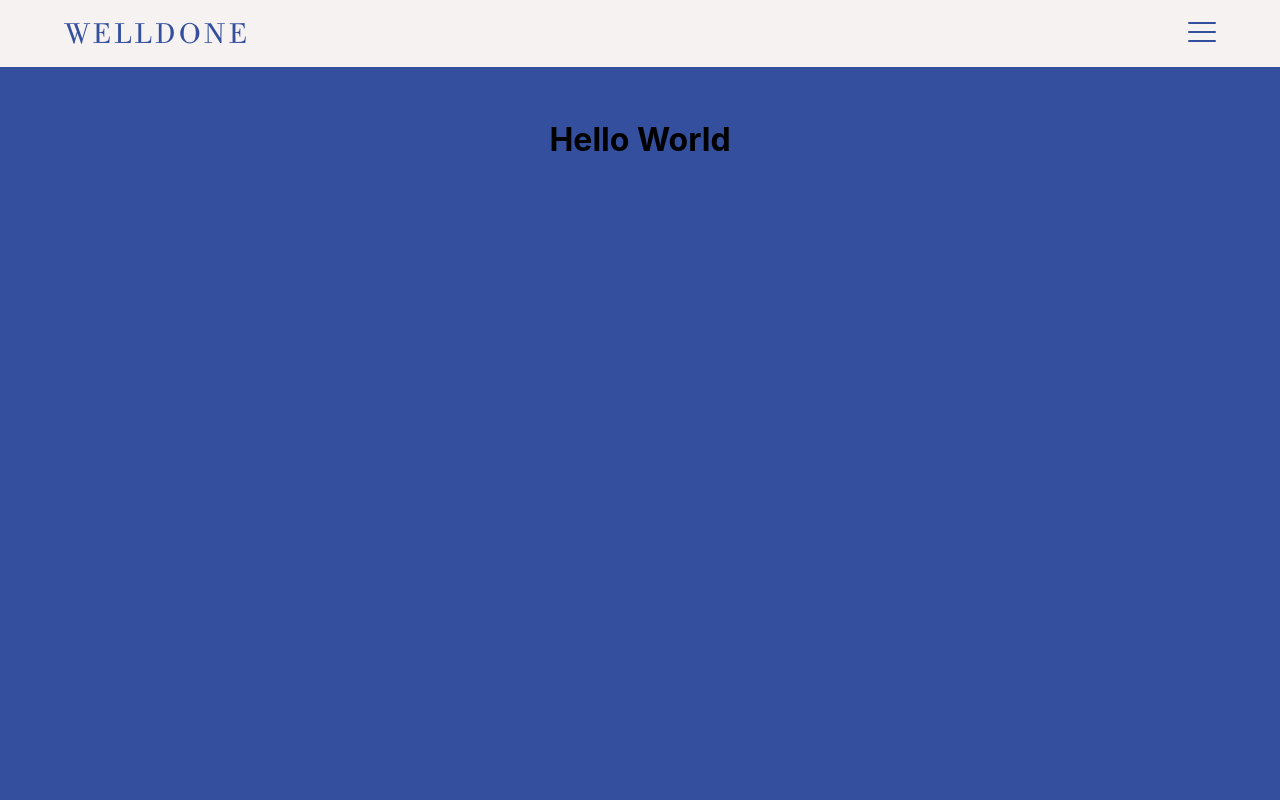
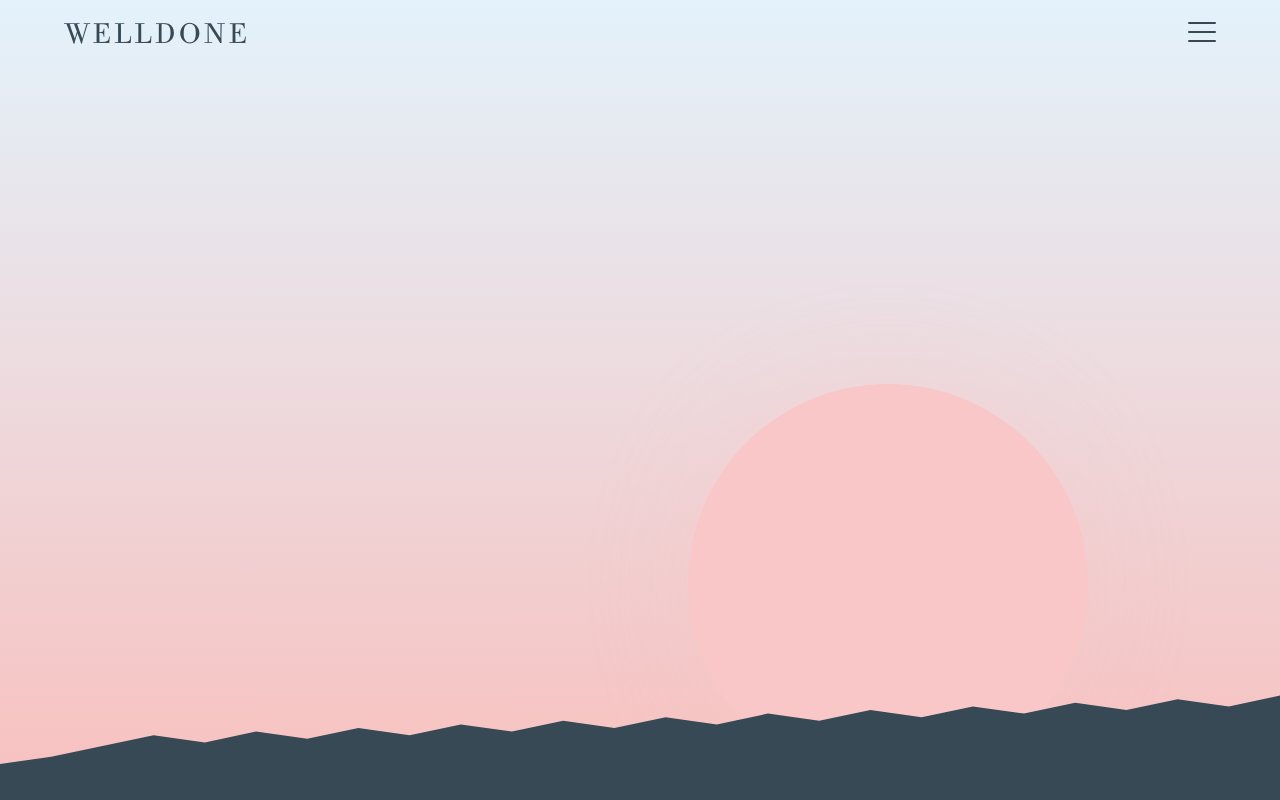
Before and after one commit to rachel-aileen/Welldone-Design-Test, a React (Create React App) app: page / in a window 1280 px wide. Built offline with nearby package versions, Linux system fonts and the light colour scheme; the HTML template or start-up script is replaced by a standard one.

Commit message:
hoem page sunset added

```diff
--- a/src/App.css
+++ b/src/App.css
@@ -49,14 +49,21 @@
 }
 
 .navbar {
-  background-color: var(--color-navbar);
+  background-color: transparent;
   padding: 1rem 0rem;
   position: fixed;
   top: 0;
   left: 0;
   right: 0;
   z-index: 1000;
-  transition: opacity 0.3s ease-in-out, transform 0.3s ease-in-out;
+  transition: all 0.3s ease-in-out;
+}
+
+.navbar.scrolled {
+  background-color: rgba(246, 242, 242, 0.8);
+  backdrop-filter: blur(10px);
+  -webkit-backdrop-filter: blur(10px);
+  box-shadow: 0 2px 20px rgba(0, 0, 0, 0.1);
 }
 
 .navbar.visible {
@@ -70,7 +77,14 @@
 }
 
 .navbar.pricing-page-nav {
-  background-color: var(--color-primary);
+  background-color: transparent;
+}
+
+.navbar.pricing-page-nav.scrolled {
+  background-color: rgba(18, 34, 35, 0.8);
+  backdrop-filter: blur(10px);
+  -webkit-backdrop-filter: blur(10px);
+  box-shadow: 0 2px 20px rgba(0, 0, 0, 0.2);
 }
 
 .navbar.pricing-page-nav .brand-text {
@@ -79,6 +93,40 @@
 
 .navbar.pricing-page-nav .hamburger-line {
   background-color: var(--color-secondary) !important;
+}
+
+.navbar.contact-page-nav {
+  background-color: transparent;
+}
+
+.navbar.contact-page-nav.scrolled {
+  background-color: rgba(246, 242, 242, 0.8);
+  backdrop-filter: blur(10px);
+  -webkit-backdrop-filter: blur(10px);
+  box-shadow: 0 2px 20px rgba(0, 0, 0, 0.1);
+}
+
+.navbar.contact-page-nav .brand-text {
+  color: var(--color-primary);
+}
+
+.navbar.contact-page-nav .hamburger-line {
+  background-color: var(--color-primary) !important;
+}
+
+.navbar.home-page-nav .brand-text {
+  color: #364954;
+}
+
+.navbar.home-page-nav .hamburger-line {
+  background-color: #364954 !important;
+}
+
+.navbar.home-page-nav.scrolled {
+  background-color: rgba(227, 242, 251, 0.7);
+  backdrop-filter: blur(15px);
+  -webkit-backdrop-filter: blur(15px);
+  box-shadow: 0 2px 20px rgba(54, 73, 84, 0.1);
 }
 
 .navbar-content {
@@ -582,3 +630,213 @@
     padding: 2rem 1.25rem;
   }
 }
+
+/* Contact Page Styles */
+.contact-page {
+  position: fixed;
+  top: 0;
+  left: 0;
+  right: 0;
+  bottom: 0;
+  background-color: var(--color-secondary);
+  z-index: 1002;
+  display: flex;
+  flex-direction: column;
+  transform: translateY(0);
+}
+
+.contact-page.contact-closing {
+  transform: translateY(-100%);
+  transition: transform 0.4s ease-in-out;
+}
+
+.contact-close {
+  position: absolute;
+  top: 2rem;
+  right: 4rem;
+  background: none;
+  border: none;
+  cursor: pointer;
+  padding: 0;
+  width: 30px;
+  height: 30px;
+  display: flex;
+  flex-direction: column;
+  justify-content: center;
+  align-items: center;
+  gap: 3px;
+  z-index: 1003;
+}
+
+.close-line {
+  width: 25px;
+  height: 3px;
+  background-color: var(--color-primary);
+  border-radius: 1px;
+  transition: all 0.3s ease;
+}
+
+.close-line:nth-child(1) {
+  transform: rotate(45deg) translate(2px, 2px);
+}
+
+.close-line:nth-child(2) {
+  transform: rotate(-45deg) translate(2px, -2px);
+}
+
+.contact-content {
+  flex: 1;
+  display: flex;
+  align-items: center;
+  justify-content: center;
+  padding: 120px 4rem 0;
+}
+
+.contact-content h1 {
+  font-family: var(--font-primary);
+  font-size: clamp(3.5rem, 10vw, 6rem);
+  font-weight: 300;
+  color: var(--color-primary);
+  margin: 0;
+}
+
+@media (max-width: 768px) {
+  .contact-close {
+    top: 1.5rem;
+    right: 1.25rem;
+  }
+
+  .contact-content {
+    padding: 100px 1.25rem 0;
+  }
+}
+
+/* Home Page Landscape Design */
+.home-page {
+  position: fixed;
+  top: 0;
+  left: 0;
+  right: 0;
+  bottom: 0;
+  overflow: hidden;
+}
+
+.landscape-background {
+  position: relative;
+  width: 100%;
+  height: 100vh;
+  background: linear-gradient(180deg, #E3F2FB 0%, #F8C0BE 100%);
+  overflow: hidden;
+}
+
+.sun {
+  position: absolute;
+  top: 48%;
+  right: 15%;
+  width: 400px;
+  height: 400px;
+  background: #F9C7C8;
+  border-radius: 50%;
+  z-index: 1;
+  box-shadow: 0 0 100px rgba(249, 199, 200, 0.3);
+}
+
+.land {
+  position: absolute;
+  bottom: 0;
+  left: 0;
+  right: 0;
+  height: 45%;
+  background: #364954;
+  clip-path: polygon(
+    0% 90%,
+    4% 88%,
+    8% 85%,
+    12% 82%,
+    16% 84%,
+    20% 81%,
+    24% 83%,
+    28% 80%,
+    32% 82%,
+    36% 79%,
+    40% 81%,
+    44% 78%,
+    48% 80%,
+    52% 77%,
+    56% 79%,
+    60% 76%,
+    64% 78%,
+    68% 75%,
+    72% 77%,
+    76% 74%,
+    80% 76%,
+    84% 73%,
+    88% 75%,
+    92% 72%,
+    96% 74%,
+    100% 71%,
+    100% 100%,
+    0% 100%
+  );
+  z-index: 3;
+}
+
+@media (max-width: 768px) {
+  .sun {
+    width: 300px;
+    height: 300px;
+    top: 52%;
+    right: 10%;
+  }
+
+  .land {
+    height: 50%;
+  }
+}
+
+@media (max-width: 480px) {
+  .sun {
+    width: 250px;
+    height: 250px;
+    top: 58%;
+    right: 5%;
+  }
+
+  .land {
+    height: 55%;
+  }
+}
+
+/* Audio Toggle Button */
+.audio-toggle {
+  position: fixed;
+  bottom: 2rem;
+  right: 2rem;
+  background: rgba(54, 73, 84, 0.9);
+  color: white;
+  border: none;
+  padding: 1rem 1.5rem;
+  border-radius: 50px;
+  font-family: var(--font-p1);
+  font-size: 0.9rem;
+  cursor: pointer;
+  z-index: 1004;
+  backdrop-filter: blur(10px);
+  transition: all 0.3s ease;
+  box-shadow: 0 4px 15px rgba(0, 0, 0, 0.2);
+}
+
+.audio-toggle:hover {
+  background: rgba(54, 73, 84, 1);
+  transform: translateY(-2px);
+  box-shadow: 0 6px 20px rgba(0, 0, 0, 0.3);
+}
+
+@media (max-width: 768px) {
+  .audio-toggle {
+    bottom: 1.5rem;
+    right: 1.5rem;
+    padding: 0.8rem 1.2rem;
+    font-size: 0.8rem;
+  }
+}
--- a/src/App.js
+++ b/src/App.js
@@ -29,6 +29,12 @@ function App() {
   });
   const [navbarVisible, setNavbarVisible] = useState(true);
   const [lastScrollY, setLastScrollY] = useState(0);
+  const [isContactClosing, setIsContactClosing] = useState(false);
+  const [audioRef, setAudioRef] = useState(null);
+  const [audioLoaded, setAudioLoaded] = useState(false);
+  const [audioPlaying, setAudioPlaying] = useState(false);
+  const [showAudioButton, setShowAudioButton] = useState(false);
+  const [isScrolled, setIsScrolled] = useState(false);
 
   const toggleMenu = () => {
     if (isMenuOpen) {
@@ -89,7 +95,7 @@ function App() {
     }
   }, [currentPage]);
 
-  // Handle scroll-based navbar visibility
+  // Handle scroll-based navbar visibility and transparency
   useEffect(() => {
     const handleScroll = () => {
       const currentScrollY = window.scrollY;
@@ -102,6 +108,9 @@ function App() {
         setNavbarVisible(true);
       }
 
+      // Set glossy effect when scrolled
+      setIsScrolled(currentScrollY > 50);
+
       setLastScrollY(currentScrollY);
     };
 
@@ -111,6 +120,52 @@ function App() {
       window.removeEventListener('scroll', handleScroll);
     };
   }, [lastScrollY]);
+
+  // Handle nature music for Home page
+  React.useEffect(() => {
+    if (audioRef) {
+      audioRef.volume = 0.3; // Lower volume for subtle nighttime ambience
+
+      const handleCanPlay = () => {
+        setAudioLoaded(true);
+        console.log('Audio loaded successfully', audioRef.src);
+      };
+
+      const handleError = (e) => {
+        console.log('Audio error:', e, audioRef.error);
+        setAudioLoaded(false);
+      };
+
+      const handleLoadStart = () => {
+        console.log('Audio load started');
+      };
+
+      audioRef.addEventListener('canplay', handleCanPlay);
+      audioRef.addEventListener('error', handleError);
+      audioRef.addEventListener('loadstart', handleLoadStart);
+
+      if (currentPage === 'Home' && audioLoaded) {
+        audioRef.play().then(() => {
+          setAudioPlaying(true);
+          setShowAudioButton(false);
+        }).catch(e => {
+          console.log('Autoplay prevented:', e);
+          setShowAudioButton(true);
+        });
+      } else if (currentPage !== 'Home') {
+        audioRef.pause();
+        audioRef.currentTime = 0;
+        setAudioPlaying(false);
+        setShowAudioButton(false);
+      }
+
+      return () => {
+        audioRef.removeEventListener('canplay', handleCanPlay);
+        audioRef.removeEventListener('error', handleError);
+        audioRef.removeEventListener('loadstart', handleLoadStart);
+      };
+    }
+  }, [currentPage, audioRef, audioLoaded]);
 
   const menuItems = [
     { name: 'Home', isActive: nextPage === 'Home' },
@@ -168,9 +223,19 @@ function App() {
     }));
   };
 
+  const handleContactClose = () => {
+    setIsContactClosing(true);
+    setTimeout(() => {
+      setCurrentPage('Home');
+      setNextPage('Home');
+      window.location.hash = 'Home';
+      setIsContactClosing(false);
+    }, 400);
+  };
+
   return (
     <div className="App">
-      <nav className={`navbar ${navbarVisible ? 'visible' : 'hidden'} ${currentPage === 'Pricing' ? 'pricing-page-nav' : ''}`}>
+      <nav className={`navbar ${navbarVisible ? 'visible' : 'hidden'} ${isScrolled ? 'scrolled' : ''} ${currentPage === 'Pricing' ? 'pricing-page-nav' : ''} ${currentPage === 'Contact' ? 'contact-page-nav' : ''} ${currentPage === 'Home' ? 'home-page-nav' : ''}`}>
         <div className="navbar-content">
           <h1 className="brand-text" onClick={handleBrandClick}>WELLDONE</h1>
           <button className={`hamburger-menu ${isMenuOpen ? 'open' : ''}`} onClick={toggleMenu}>
@@ -198,9 +263,38 @@ function App() {
       )}
 
       <main className="main-content">
+        <audio
+          ref={setAudioRef}
+          loop
+          preload="auto"
+        >
+          <source src="https://soundbible.com/mp3/Crickets-SoundBible.com-1479357891.mp3" type="audio/mpeg" />
+          <source src="https://www.soundjay.com/nature/sounds/crickets.wav" type="audio/wav" />
+          <source src="https://www.zapsplat.com/wp-content/uploads/2015/sound-effects-one/zapsplat_nature_crickets_chirping_nighttime_01_53882.mp3" type="audio/mpeg" />
+        </audio>
+
+        {currentPage === 'Home' && showAudioButton && (
+          <button
+            className="audio-toggle"
+            onClick={() => {
+              if (audioRef) {
+                audioRef.play().then(() => {
+                  setAudioPlaying(true);
+                  setShowAudioButton(false);
+                }).catch(e => console.log('Error playing audio:', e));
+              }
+            }}
+          >
+            🦗 Play Cricket Sounds
+          </button>
+        )}
+
         {currentPage === 'Home' && (
-          <div className={`page-content ${showPage ? 'fade-in' : 'fade-out'}`}>
-            <h1>Hello World</h1>
+          <div className="home-page">
+            <div className="landscape-background">
+              <div className="sun"></div>
+              <div className="land"></div>
+            </div>
           </div>
         )}
         {currentPage === 'Pricing' && (
@@ -284,6 +378,18 @@ function App() {
             </div>
           </div>
         )}
+
+        {currentPage === 'Contact' && (
+          <div className={`contact-page ${isContactClosing ? 'contact-closing' : ''}`}>
+            <button className="contact-close" onClick={handleContactClose}>
+              <div className="close-line"></div>
+              <div className="close-line"></div>
+            </button>
+            <div className="contact-content">
+              <h1>Contact</h1>
+            </div>
+          </div>
+        )}
       </main>
     </div>
   );
```
